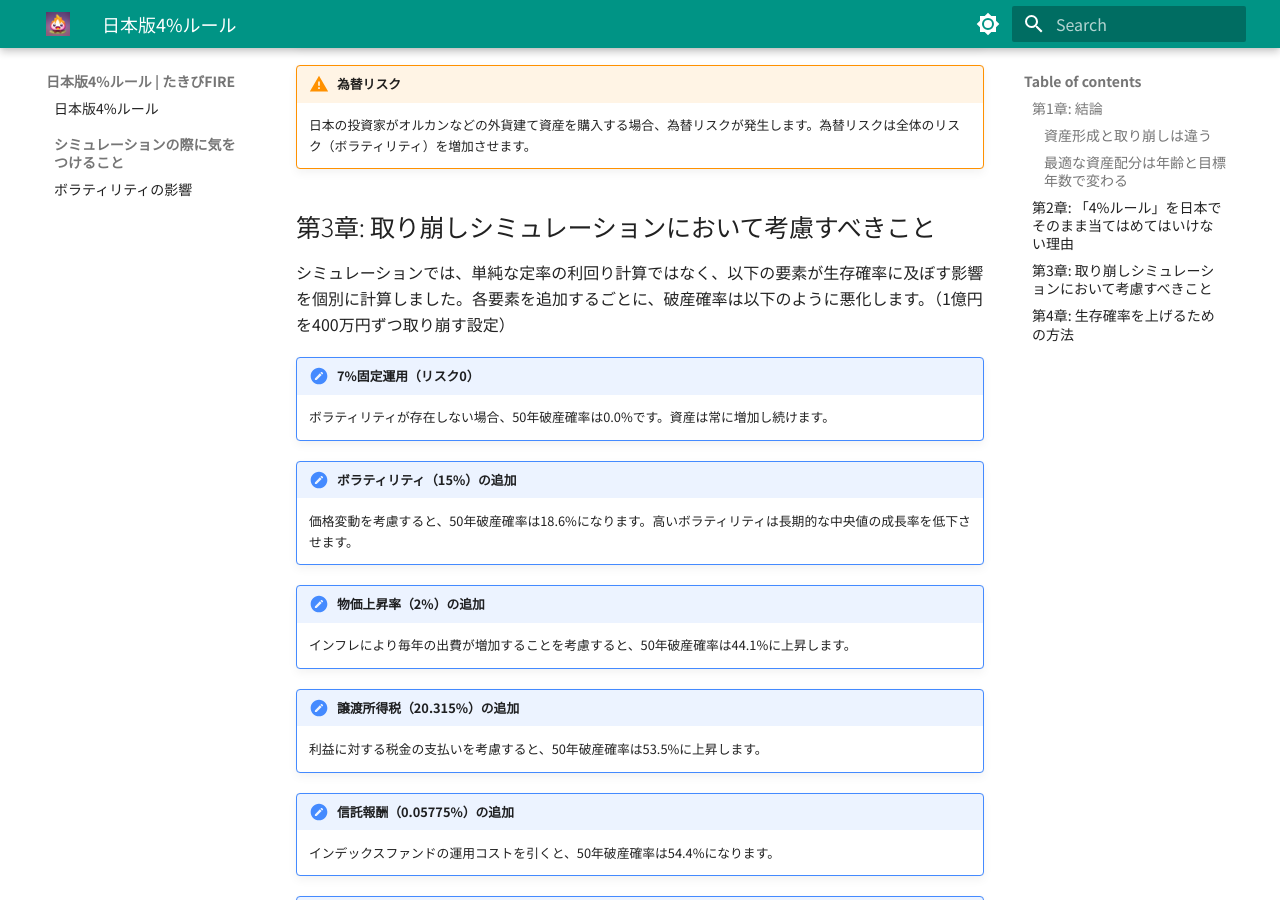
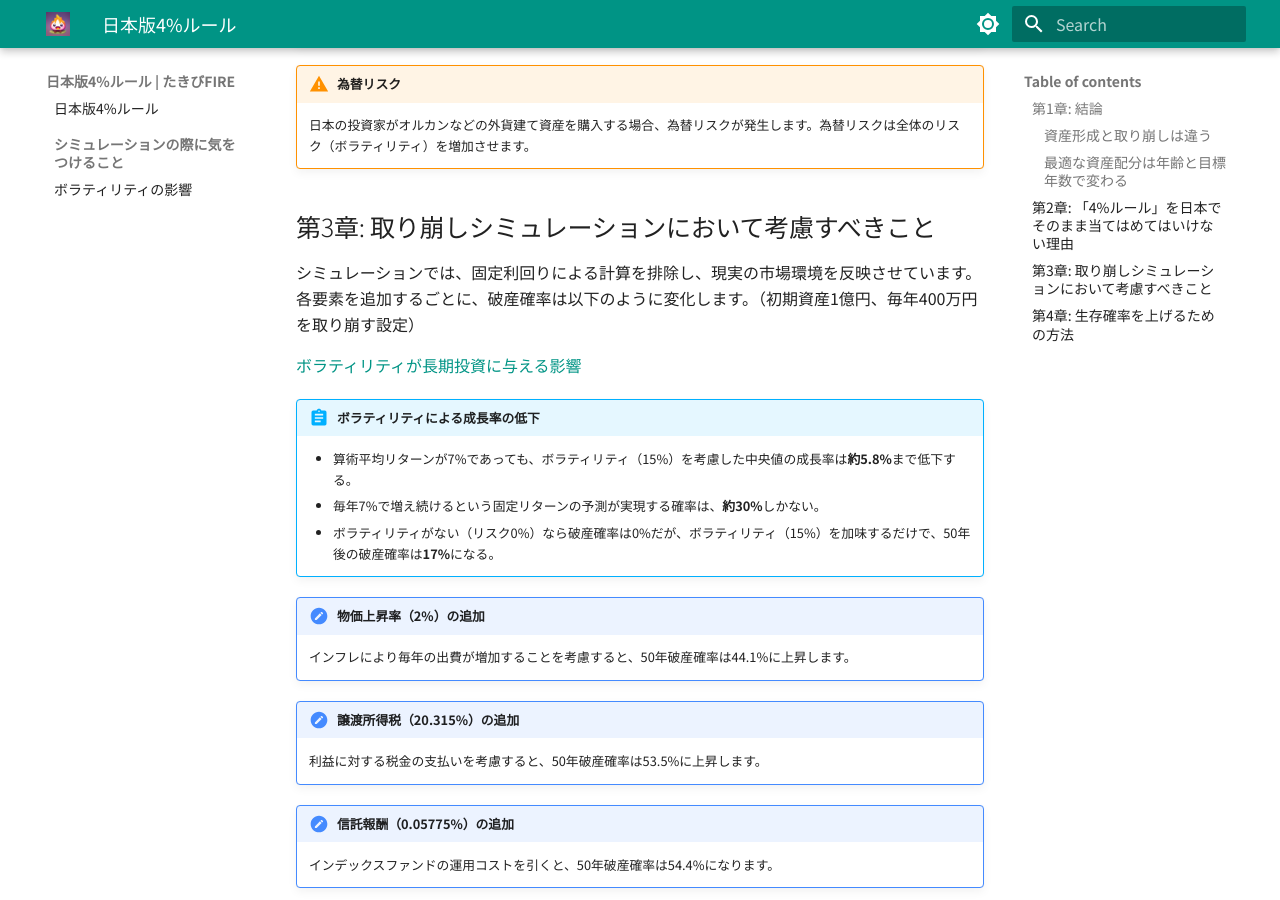
Before and after one commit to TakibiFire/JapaneseTrinityStudy, an MkDocs documentation site: the page built from docs/index.md, in a window 1280 px wide and 900 px high, scrolled down 1722 px. Built offline with MkDocs 1.6.1 and Material for MkDocs 9.7.7, drawn with Linux system fonts in a browser that asks for light colours.

Commit message:
Update index.md to mention the findings of volatility_comp

```diff
--- a/docs/index.md
+++ b/docs/index.md
@@ -47,13 +47,14 @@ TODO: 75%, 25% の場合を言ったほうが説得力あるね。
 
 ## 第3章: 取り崩しシミュレーションにおいて考慮すべきこと
 
-シミュレーションでは、単純な定率の利回り計算ではなく、以下の要素が生存確率に及ぼす影響を個別に計算しました。各要素を追加するごとに、破産確率は以下のように悪化します。（1億円を400万円ずつ取り崩す設定）
+シミュレーションでは、固定利回りによる計算を排除し、現実の市場環境を反映させています。各要素を追加するごとに、破産確率は以下のように変化します。（初期資産1億円、毎年400万円を取り崩す設定）
 
-!!! note "7%固定運用（リスク0）"
-    ボラティリティが存在しない場合、50年破産確率は0.0%です。資産は常に増加し続けます。
+[ボラティリティが長期投資に与える影響](volatility.md)
 
-!!! note "ボラティリティ（15%）の追加"
-    価格変動を考慮すると、50年破産確率は18.6%になります。高いボラティリティは長期的な中央値の成長率を低下させます。
+!!! abstract "ボラティリティによる成長率の低下"
+    * 算術平均リターンが7%であっても、ボラティリティ（15%）を考慮した中央値の成長率は**約5.8%**まで低下する。
+    * 毎年7%で増え続けるという固定リターンの予測が実現する確率は、**約30%**しかない。
+    * ボラティリティがない（リスク0%）なら破産確率は0%だが、ボラティリティ（15%）を加味するだけで、50年後の破産確率は**17%**になる。
 
 !!! note "物価上昇率（2%）の追加"
     インフレにより毎年の出費が増加することを考慮すると、50年破産確率は44.1%に上昇します。
```
